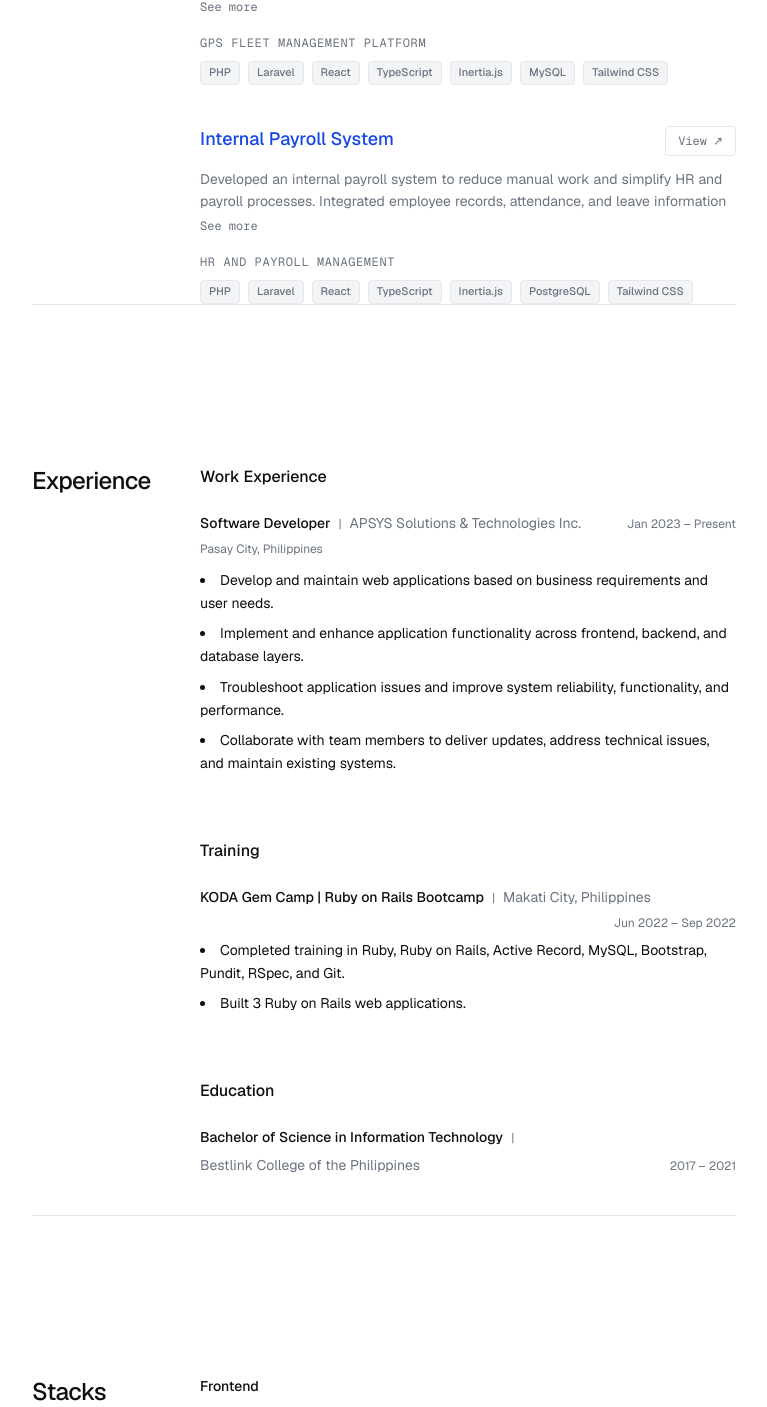
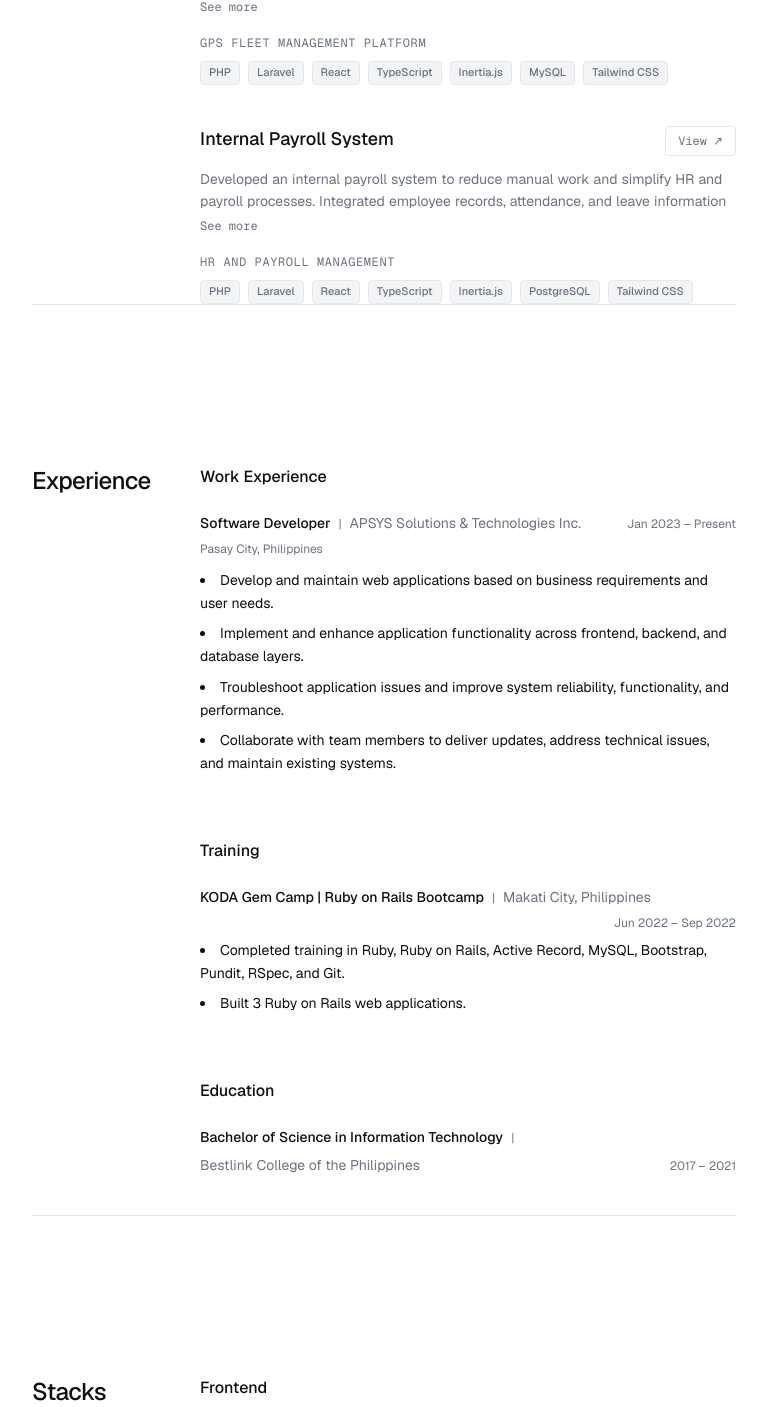
Before and after one commit to josegerryacevedo/personal-portfolio, a Next.js app: page / in a window 1280 px wide. Shown: the part 935-2342 px from the top of the page, without its empty margins (256-1023 px from the left). Built offline with nearby package versions, Linux system fonts and the light colour scheme.

Commit message:
Refactor Projects and Skills components for improved styling consistency; update buildout configuration file.

```diff
--- a/src/components/Projects.tsx
+++ b/src/components/Projects.tsx
@@ -67,7 +67,7 @@
           {projects.map((p) => (
             <RevealItem key={p.title} as="article" className="group">
               <div className="flex flex-wrap items-baseline justify-between gap-2 mb-3">
-                <h3 className={`text-lg font-medium transition-colors ${p.title === "Eztrackph" ? "text-orange-700 dark:text-orange-400" : p.title === "Internal Payroll System" ? "text-blue-700 dark:text-blue-400" : "text-foreground group-hover:text-accent"}`}>
+                <h3 className="text-lg font-medium text-foreground group-hover:text-accent transition-colors">
                   {p.title}
                 </h3>
                 <a
--- a/src/components/Skills.tsx
+++ b/src/components/Skills.tsx
@@ -62,14 +62,14 @@
             {groups.map((g) => (
               <RevealItem key={g.label}>
                 <div className="min-w-[200px]">
-                  <h4 className="text-sm font-medium text-foreground mb-3">
+                  <h4 className="text-base font-medium text-foreground mb-3">
                     {g.label}
                   </h4>
                   <div className="flex flex-wrap gap-2">
                     {g.items.map((item) => (
                       <span
                         key={item}
-                        className="inline-block rounded-sm border border-border bg-border-soft px-2 py-0.5 text-[11px] font-medium text-muted"
+                        className="inline-block rounded-sm border border-border bg-border-soft px-2 py-0.5 text-[13px] font-medium text-muted"
                       >
                         {item}
                       </span>
```
Also changed, not shown: buildout.txt.
